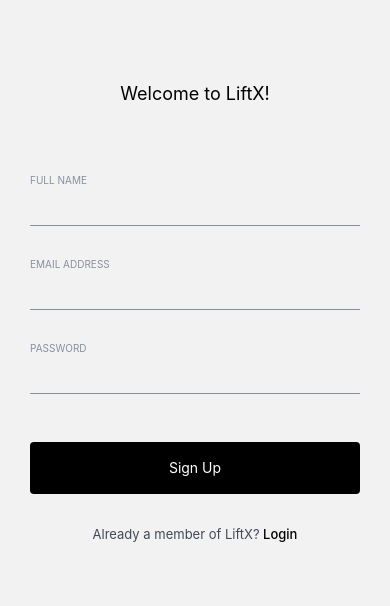
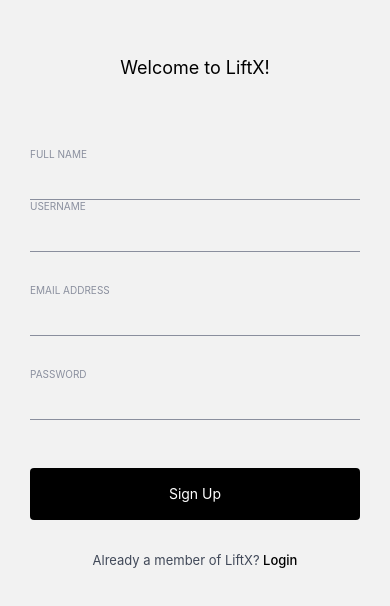
Before and after one commit to brandonlee4284/LiftX, a React Native app: screen /Register in a window 390 px wide. Shown: the part 126-732 px from the top of the page. Built offline with nearby package versions, Linux system fonts and the light colour scheme; no server answers.

Commit message:
username attribute added

```diff
--- a/screens/ProfileScreen.js
+++ b/screens/ProfileScreen.js
@@ -71,7 +71,7 @@
     );
   };
 
-  let { workoutSplit, gymStats, bio, profilePicture, displayName, email, friendsCount } = publicUserData;
+  let { workoutSplit, gymStats, bio, profilePicture, displayName, username, email, friendsCount } = publicUserData;
   console.log('Public User Data:', publicUserData.displayStats);
   //workoutSplit = publicUserData.activeSplit
   //gymStats = publicUserData.displayStats
@@ -80,6 +80,7 @@
   displayName = publicUserData.name
   email = publicUserData.email
   friendsCount = publicUserData.numFriends
+  username = publicUserData.username
 
 
 
@@ -109,7 +110,7 @@
                 <Ionicons name="person-circle" size={150} color="gray" style={styles.profileIcon} />
             )}
           <Text style={styles.displayName}>{displayName}</Text>
-          <Text style={styles.email}>{email}</Text>
+          <Text style={styles.username}>@{username}</Text>
           <Text style={styles.friendsCount}>
             <Text style={styles.boldText}>{friendsCount}</Text> friends
           </Text>
@@ -164,7 +165,7 @@
     fontWeight: "bold",
     marginBottom: 10
   },
-  email: {
+  username: {
     fontSize: 18,
     color: "gray",
     marginBottom: 5
--- a/screens/RegisterScreen.js
+++ b/screens/RegisterScreen.js
@@ -6,6 +6,7 @@
 
 const RegisterScreen = ({ navigation }) => {
     const [name, setName] = useState("");
+    const [username, setUsername] = useState("");
     const [email, setEmail] = useState("");
     const [password, setPassword] = useState("");
     const [errorMessage, setErrorMessage] = useState(null);
@@ -19,6 +20,7 @@
                     const userDocRef = doc(FIRESTORE_DB, "users", user.uid);
                     setDoc(userDocRef, {
                         name,
+                        username,
                         email,
                         bio: "This is a sample bio.", // Placeholder bio
                         profilePicture: null, // Placeholder image
@@ -61,6 +63,16 @@
                         autoCapitalize="none"
                         onChangeText={setName}
                         value={name}
+                    />
+                </View>
+
+                <View>
+                    <Text style={styles.inputTitle}>Username</Text>
+                    <TextInput
+                        style={styles.input}
+                        autoCapitalize="none"
+                        onChangeText={setUsername}
+                        value={username}
                     />
                 </View>
 
```
